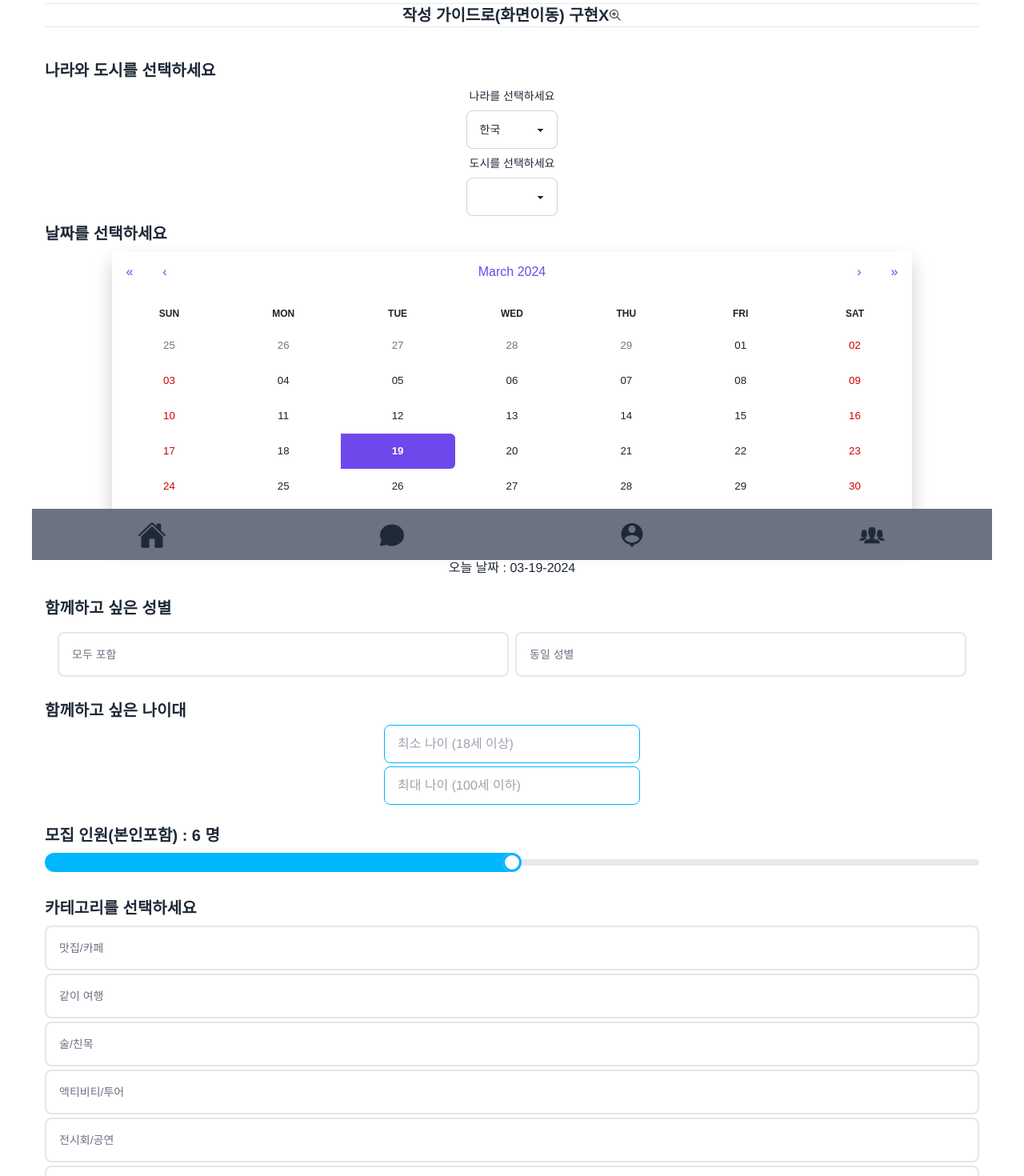
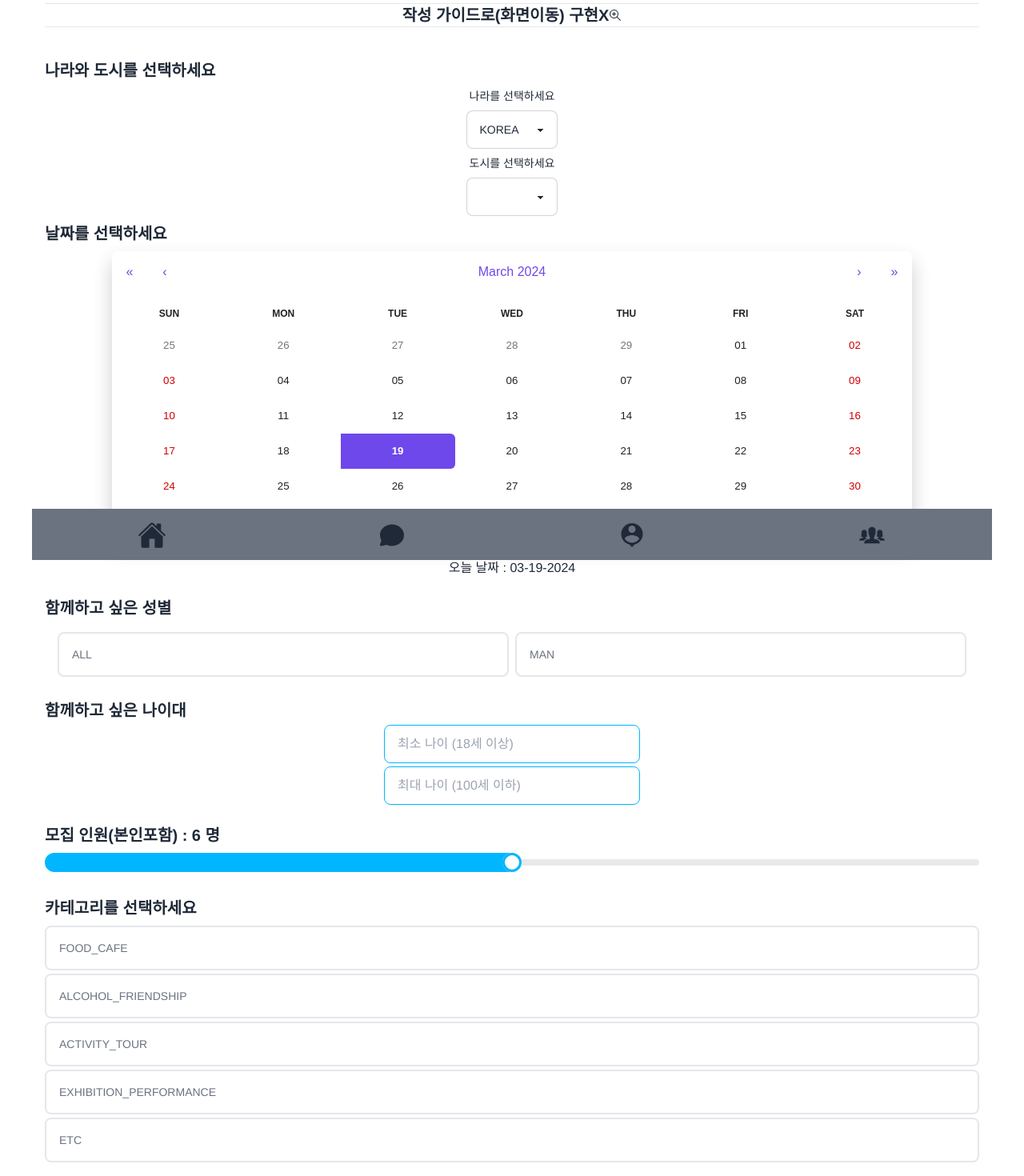
Before and after one commit to zerobase-I/GoTogether-FE, a React (Vite) app: page /createpost in a window 1280 px wide. Shown: the part 100-1570 px from the top of the page at 80% size. Built offline with nearby package versions, Linux system fonts and the light colour scheme; sample sign-in values are in the browser's storage.

Commit message:
의미없는 커밋

```diff
--- a/src/api/postApi.js
+++ b/src/api/postApi.js
@@ -79,7 +79,7 @@ export const createPost = async (formData) => {
     // 서버에 데이터를 보내는 비동기 작업 수행
     const response = await axios.post(`${BASE_URL}/post`, form, {
       headers: {
-        Authorization: `Bearer ${refreshToken}`,
+        Authorization: `Bearer ${accessToken}`,
       },
     });
     console.log(response);
--- a/src/components/config/data.js
+++ b/src/components/config/data.js
@@ -1,8 +1,7 @@
 export const categoryList = [
-  '맛집/카페',
-  '같이 여행',
-  '술/친목',
-  '액티비티/투어',
-  '전시회/공연',
-  '기타',
+  'FOOD_CAFE',
+  'ALCOHOL_FRIENDSHIP',
+  'ACTIVITY_TOUR',
+  'EXHIBITION_PERFORMANCE',
+  'ETC',
 ];
--- a/src/components/hooks/useMember.js
+++ b/src/components/hooks/useMember.js
@@ -1,14 +1,10 @@
-import { useQuery } from '@tanstack/react-query';
+import { useQueries, useQuery } from '@tanstack/react-query';
 
 import { getOtherMemberInfo } from '../../api/mamber';
 
-const useMember = () => {
-  const getOtherMemberInfoQuery = useQuery({
-    queryKey: ['otherMemberInfo'],
-    queryFn: (memberId) => getOtherMemberInfo(memberId),
-  });
-
-  return { getOtherMemberInfoQuery };
+const useMember = (users) => {
+  const getOtherMemberInfoQueries = useQueries({ queries: [] });
+  return { getOtherMemberInfoQueries };
 };
 
 export default useMember;
--- a/src/mocks/countryCity.json
+++ b/src/mocks/countryCity.json
@@ -1,25 +1,7 @@
 [
   {
-    "country": "한국",
-    "cities": [
-      "서울",
-      "부산",
-      "인천",
-      "대구",
-      "광주",
-      "대전",
-      "울산",
-      "세종",
-      "경기",
-      "강원",
-      "충북",
-      "충남",
-      "전북",
-      "전남",
-      "경북",
-      "경남",
-      "제주"
-    ]
+    "country": "KOREA",
+    "cities": ["SEOUL", "BUSAN"]
   },
   {
     "country": "미국",
@@ -75,18 +57,7 @@
   },
   {
     "country": "일본",
-    "cities": [
-      "도쿄",
-      "요코하마",
-      "오사카",
-      "나고야",
-      "사이타마",
-      "후쿠오카",
-      "쿄토",
-      "카와사키",
-      "사이토마",
-      "히메지"
-    ]
+    "cities": ["TOKYO", "OSAKA"]
   },
   {
     "country": "독일",
--- a/src/pages/CreatePost.jsx
+++ b/src/pages/CreatePost.jsx
@@ -22,12 +22,12 @@ const CreatePost = () => {
     travelCity: '서울',
     startDate: formatDate,
     endDate: formatDate,
-    gender: '',
+    postGenderType: '',
     minimumAge: '18',
     maximumAge: '100',
     recruitsPeople: '6',
     estimatedTravelExpense: '',
-    category: '',
+    postCategory: '',
     title: '',
     content: '',
     image: [],
@@ -52,8 +52,8 @@ const CreatePost = () => {
   const handleDateChange = (dates) => {
     setInputs(() => ({
       ...inputs,
-      startDate: moment(dates[0].toDateString()).format('MM-DD-YYYY'),
-      finishDate: moment(dates[1].toDateString()).format('MM-DD-YYYY'),
+      startDate: moment(dates[0].toDateString()).format('YYYY-MM-DDTHH:mm:ss'),
+      endDate: moment(dates[1].toDateString()).format('YYYY-MM-DDTHH:mm:ss'),
     }));
   };
 
@@ -136,9 +136,9 @@ const CreatePost = () => {
             함께하고 싶은 성별
           </span>
           <RadioBtn
-            option1="모두 포함"
-            option2="동일 성별"
-            name="gender"
+            option1="ALL"
+            option2="MAN"
+            name="postGenderType"
             onChange={handleChangeInfo}
           />
         </section>
@@ -194,7 +194,7 @@ const CreatePost = () => {
           {categoryList.map((category) => (
             <RadioBtnSingle
               option={category}
-              name="category"
+              name="postCategory"
               key={category}
               onChange={handleChangeInfo}
             />
--- a/src/pages/TravelRequestList.jsx
+++ b/src/pages/TravelRequestList.jsx
@@ -3,6 +3,8 @@ import useAccompany from '../components/hooks/useAccompany';
 import { postApproveAccompany, postRejectAccompany } from '../api/accompany';
 import { createChatroom } from '../api/chatroom';
 import Loading from '../components/Loading';
+
+import useMember from '../components/hooks/useMember';
 
 const TravelRequestList = () => {
   // 예시로 사용자 데이터를 하드코딩합니다.
@@ -89,7 +91,14 @@ const TravelRequestList = () => {
   //3. 해당 유저 데이터로 요청 컴포넌트를 만든다.
   console.log(requestListData);
   const myRequestListMemberId =
-    requestListData && requestListData.map((item) => item);
+    requestListData && requestListData.map((item) => item.requestedMemberId);
+  const myRequestListPostId =
+    requestListData && requestListData.map((item) => item.postId);
+  console.log(myRequestListMemberId);
+  console.log(myRequestListPostId);
+
+  const { getOtherMemberInfoQueries: data } = useMember(myRequestListMemberId);
+  console.log(data);
 
   //받은 요청 목록
   //1. 받은 요청 목록 조회하기
```
